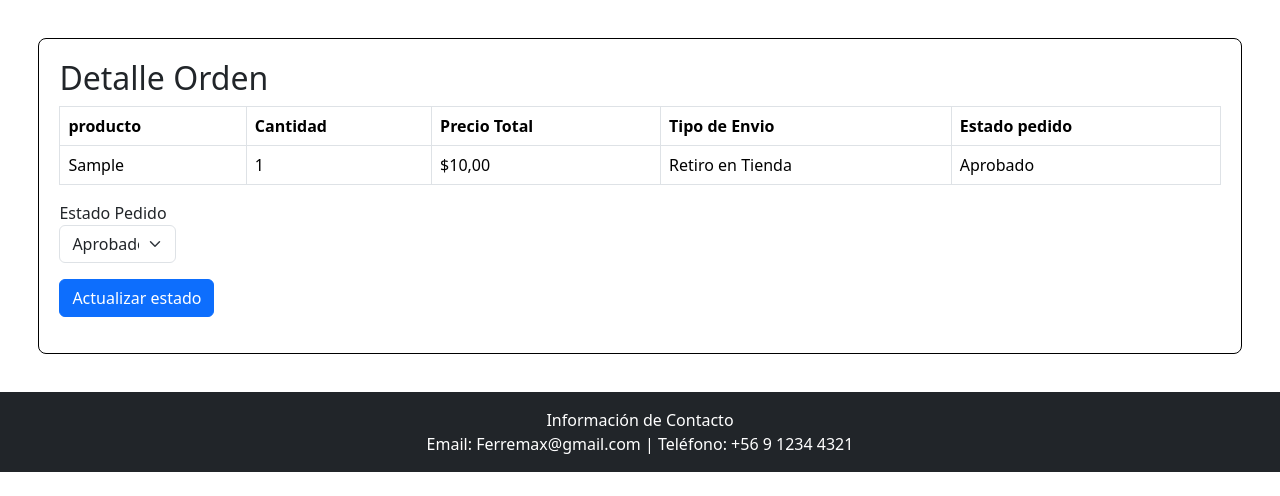
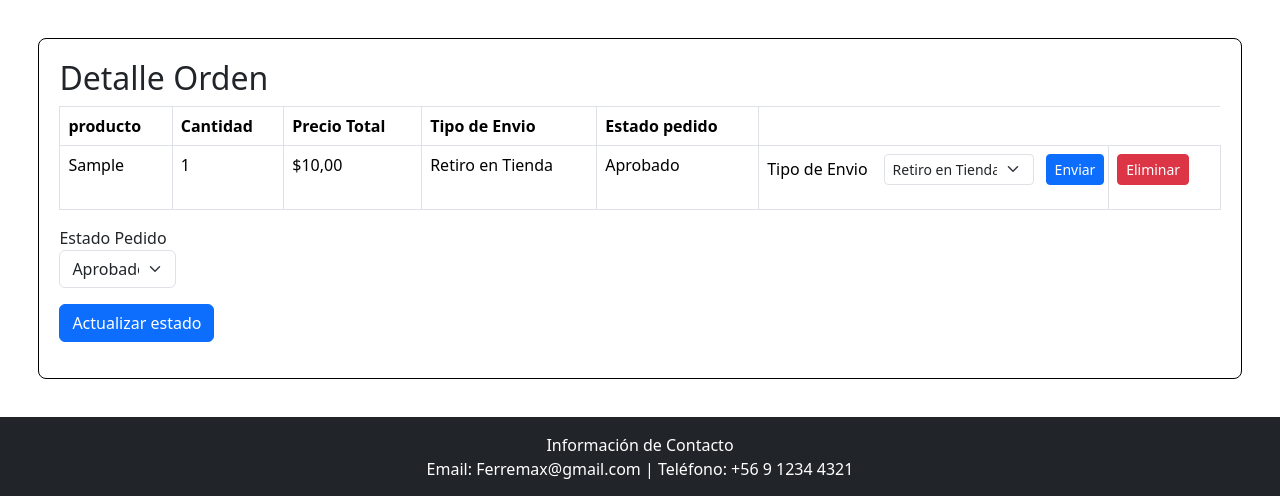
Before and after one commit to mpdp40/Ferremax, a Django app: page /Ordenes/1/ in a window 1280 px wide. Shown: the part 56-552 px from the top of the page. Run offline with Django 5.2, Linux system fonts and the light colour scheme; a user stored in the database is signed in; data comes from the database, SQL or seed files in the repository; both versions use the stored data as it was after the commit; tables that the repository leaves empty hold one stand-in row (values such as "Sample post").

Commit message:
agregado roles usuario

```diff
--- a/myapp/Templates/detallespedidos.html
+++ b/myapp/Templates/detallespedidos.html
@@ -24,10 +24,35 @@
                 <td>${{ item.precioTotal }}</td>
                 <td>{% if item.tipoenvio == 0 %}Retiro en Tienda{% else %}Entrega a Domicilio{% endif %}</td>
                 <td>{{ item.venta.get_estadopedido_display }}</td>
+                {% if request.user.Clase == 4 or request.user.Clase == 1%}
+                <td style="width: 350px;">
+                        <form method="POST" action="{% url 'Editar_envio' item.id %} "class="d-flex align-items-center gap-2">
+                            {% csrf_token %}
+                                <label for="tipoenvio" class="me-2 mb-0 flex-shrink-0">Tipo de Envio</label>
+                                <select name="tipoenvio" id="tipoenvio" class="form-select form-select-sm me-1 flex-grow-0 " style="width: 150px;" required>
+                                    <option value=0 class="btn">Retiro en Tienda</option>
+                                    <option value=1 class="btn">Entrega a Domicilio</option>
+                                </select>
+                            </div>
+                                <button type="submit" class="btn btn-primary btn-sm flex-grow-2 flex-md-grow-0"style="width: 80px;">Enviar</button>
+                            </div>
+                        </form>
+                </td>
+                {% endif %}
+                <td>
+                    <form action="{% url 'E_detalle_envio' item.id %}" method="POST" style="display:inline;">
+                        {% csrf_token %}
+                        <button type="submit" class="btn btn-danger btn-sm"
+                            onclick="return confirm('¿Estás seguro que deseas eliminar este producto?');">
+                            Eliminar
+                        </button>
+                    </form>
+                </td>
             </tr>
         </tbody>
         {% endfor %}
     </table>
+    {% if request.user.Clase == 4 or request.user.Clase == 1 or request.user.Clase == 2%}
     <form method="POST" action="{% url 'Cestado' venta.id %}">
         {% csrf_token %}
         <div class="mb-3" style="width: 10%;">
@@ -42,5 +67,6 @@
         </div>
         <button type="submit" class="btn btn-primary">Actualizar estado</button>
     </form>
+    {% endif %}
 </div>
 {% endblock %}
--- a/myapp/Templates/inventarioLP.html
+++ b/myapp/Templates/inventarioLP.html
@@ -25,6 +25,7 @@
                 <td>{{ producto.cantidad }}</td>
                 <td><a href="{% url 'editarP' producto.id %}" class="btn btn-primary">Editar</a></td>
                 <td>
+                    {% if request.user.Clase == 4 %}
                     <form action="{% url 'EliminarP' producto.id %}" method="POST" style="display:inline;">
                         {% csrf_token %}
                         <button type="submit" class="btn btn-danger btn-sm"
@@ -32,6 +33,7 @@
                             Eliminar
                         </button>
                     </form>
+                    {% endif %}
                 </td>
             </tr>
             {% empty %}
@@ -41,9 +43,10 @@
             {% endfor %}
         </tbody>
     </table>
+    {% if request.user.Clase == 4 %}
     <div class="d-grid gap-2 col-4 mx-auto">
         <a href="{% url 'agregarP'%}" class="btn btn-success" style="justify-content: center;">Agregar Producto</a>
     </div>
-
+    {% endif %}
 </div>
 {% endblock %}
--- a/myapp/Templates/plantillabase.html
+++ b/myapp/Templates/plantillabase.html
@@ -14,8 +14,9 @@
     <div class="container-fluid">
       <div class="d-flex">
         <a class="nav-link text-white ms-4" href="{% url 'inicio' %}">Inicio</a>
+        {% if request.user.Clase == 4 or request.user.Clase == 2 %}
         <a class="nav-link text-white ms-2" href="{% url 'inventario' %}">Inventario</a>
-
+        {% endif %}
       </div>
       {% if user.is_authenticated %}
       <div>
@@ -35,11 +36,14 @@
     </div>
     <div style="margin: 10px;" class="mx-auto">
       <h5 style="justify-content: center;">Bienvenido {{user.username}}</h5>
+      <h5 style="justify-content: center;">TU: {{ request.user.get_Clase_display }}</h5>
     </div>
     <div class="offcanvas-body">
       <div class="d-grid gap-6 col-8 mx-auto">
         <a href="#" class="bi bi-person-fill btn btn-warning" style="margin-top: 10px;"> Perfil</a>
+        {% if request.user.Clase == 4 or request.user.Clase == 3 or request.user.Clase == 1 or request.user.Clase == 2%}
         <a href="{% url 'VerPedidos' %}" class="bi bi-archive btn btn-warning" style="margin-top: 10px;"> Ordenes</a>
+        {% endif %}
         <a href="{% url 'Deslogearse' %}" class="btn btn-danger" style="justify-content: center; margin-top: 10px;">Cerrar Sesion</a>
       </div>
     </div>
--- a/myapp/admin.py
+++ b/myapp/admin.py
@@ -10,12 +10,12 @@ admin.site.register(DetalleVenta)
 
 class UsuarioPersonalizadoAdmin(UserAdmin):
     model = UsuarioPersonalizado
-    list_display = ['username', 'email', 'first_name', 'last_name', 'fecha_nacimiento', 'telefono']
+    list_display = ['username', 'email','Clase', 'first_name', 'last_name', 'fecha_nacimiento', 'telefono']
     fieldsets = UserAdmin.fieldsets + (
-        (None, {'fields': ('fecha_nacimiento', 'telefono', 'direccion')}),
+        (None, {'fields': ('Clase','fecha_nacimiento', 'telefono', 'direccion')}),
     )
     add_fieldsets = UserAdmin.add_fieldsets + (
-        (None, {'fields': ('fecha_nacimiento', 'telefono', 'direccion')}),
+        (None, {'fields': ('Clase','fecha_nacimiento', 'telefono', 'direccion')}),
     )
 
 admin.site.register(UsuarioPersonalizado, UsuarioPersonalizadoAdmin)
--- a/myapp/urls.py
+++ b/myapp/urls.py
@@ -19,4 +19,6 @@ urlpatterns = [
     path('Administrar-pedidos/', views.VerPedidos, name='VerPedidos'),
     path('Ordenes/<int:venta_id>/', views.detalle_venta, name='detalle_venta'),
     path('Cambiar-estado/<int:venta_id>/', views.Cestado, name='Cestado'),
+    path('E_detalle_envio/<int:detalle_id>/', views.E_detalle_envio, name='E_detalle_envio'),
+    path('Editar_envio/<int:detalle_id>/', views.Editar_envio, name='Editar_envio'),
 ]
--- a/myapp/views.py
+++ b/myapp/views.py
@@ -4,30 +4,61 @@ from .forms import ProductoForm ,RegistroUsuarioForm,LoginForm
 from django.contrib.auth import authenticate, login,logout
 from datetime import datetime
 from django.http import JsonResponse
-from paypalcheckoutsdk.orders import OrdersCreateRequest
 from django.views.decorators.csrf import csrf_exempt
 from django.http import JsonResponse
 from django.db.models import Sum
+from django.http import HttpResponseForbidden
+from functools import wraps
+
+
+TIPO_Cargos = [
+    (0, 'Cliente'),
+    (1, 'Vendedor'),
+    (2, 'Bodeguero'),
+    (3, 'Contador'),
+    (4, 'ADMIN'),
+]
+
+NOMBRE_A_CODIGO_CARGO = {nombre.lower(): codigo for codigo, nombre in TIPO_Cargos}
+
+def cargo_requerido(*nombres_cargos):
+    if len(nombres_cargos) == 1 and isinstance(nombres_cargos[0], (list, tuple)):
+        nombres_cargos = nombres_cargos[0]
+    def decorador(view_func):
+        @wraps(view_func)
+        def _wrapped_view(request, *args, **kwargs):
+            cargos_permitidos = []
+            for nombre in nombres_cargos:
+                if isinstance(nombre, str):
+                    codigo = NOMBRE_A_CODIGO_CARGO.get(nombre.lower())
+                    if codigo is not None:
+                        cargos_permitidos.append(codigo)
+                else:pass
+            if request.user.is_authenticated and request.user.Clase in cargos_permitidos:
+                return view_func(request, *args, **kwargs)
+            return HttpResponseForbidden("Acceso denegado.")
+        return _wrapped_view
+    return decorador
 
 def inicio(request):
     productos = Producto.objects.all()
     return render(request, 'index.html', {'productos': productos})
-
+@cargo_requerido('ADMIN','Bodeguero')
 def inventario(request):
     productos = Producto.objects.all()
     return render ( request, 'inventarioLP.html', {'productos': productos})
-
+@cargo_requerido('ADMIN','Vendedor','Contador','Bodeguero')
 def VerPedidos(request):
     ventas = Venta.objects.select_related('cliente').annotate(
         total_venta=Sum('detalle__precioTotal')
     )
     return render(request, 'VerPerdidos.html', {'ventas': ventas})
-
+@cargo_requerido('ADMIN')
 def EliminarP(request, producto_id):
     producto = get_object_or_404(Producto, id=producto_id)
     producto.delete()
     return redirect('inventario')
-
+@cargo_requerido('ADMIN')
 def agregarP(request):
     form = ProductoForm(request.POST)
     if form.is_valid():
@@ -35,7 +66,7 @@ def agregarP(request):
             return redirect('inventario')
     else:
         return render(request,'agregarP.html',{'form': form})
-
+@cargo_requerido('ADMIN','Bodeguero')
 def editarP(request, producto_id):
 
     producto = get_object_or_404(Producto, id=producto_id)
@@ -154,7 +185,7 @@ def agregarVenta(request):
         return redirect('inicio')
 
     return redirect('vercarrito')
-
+@cargo_requerido('ADMIN','Vendedor','Contador','Bodeguero')
 def detalle_venta(request, venta_id):
     venta = get_object_or_404(Venta, id=venta_id)
     detalles = venta.detalle.all()
@@ -162,14 +193,34 @@ def detalle_venta(request, venta_id):
         'venta': venta,
         'detalles': detalles
     })
-
+@cargo_requerido('ADMIN','Vendedor','Bodeguero')
 def Cestado(request, venta_id):
     if request.method == 'POST':
         venta = get_object_or_404(Venta, id=venta_id)
         estado = int(request.POST.get('estadopedido'))
         venta.estadopedido=estado
         venta.save()
-        venta.save()
         return redirect('detalle_venta', venta_id=venta_id)
     else:
         return redirect('detalle_venta', venta_id=venta_id)
+@cargo_requerido('ADMIN','Vendedor')
+def E_detalle_envio(request, detalle_id):
+    detalle = get_object_or_404(DetalleVenta, id=detalle_id)
+    venta_id = detalle.venta.id
+    venta = detalle.venta
+    detalle.delete()
+    if not venta.detalle.exists():
+        venta.delete()
+        return redirect('VerPedidos')
+    else:
+        return redirect('detalle_venta', venta_id=venta_id)
+
+def Editar_envio(request, detalle_id):
+    if request.method == 'POST':
+        Ventas = get_object_or_404(DetalleVenta, id=detalle_id)
+        tipo = int(request.POST.get('tipoenvio'))
+        Ventas.tipoenvio=tipo
+        Ventas.save()
+        return redirect('detalle_venta', venta_id=Ventas.venta.id)
+    else:
+        return redirect('detalle_venta', venta_id=Ventas.venta.id)
```
Also changed, not shown: db.sqlite3, 12 other files.
